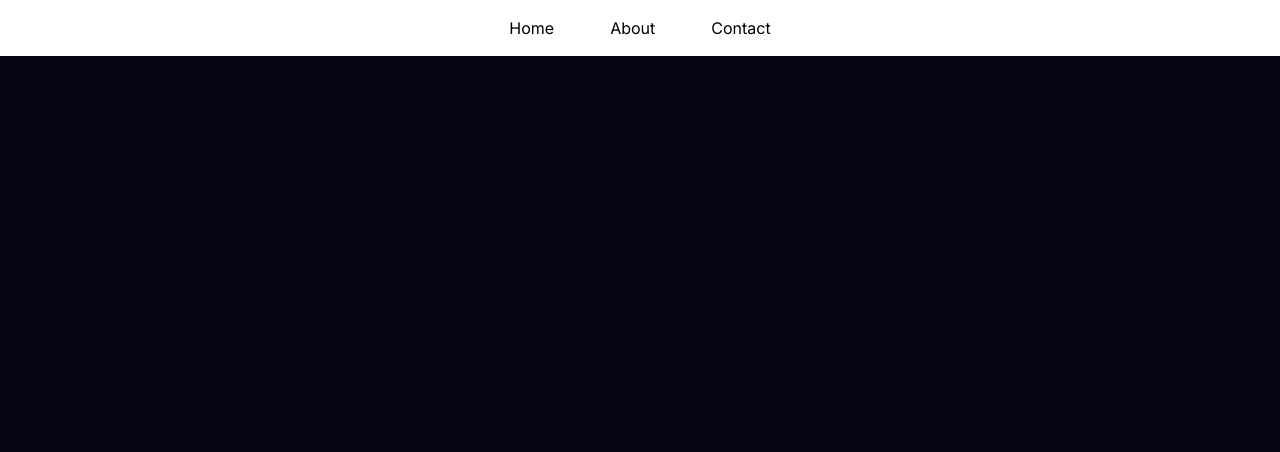
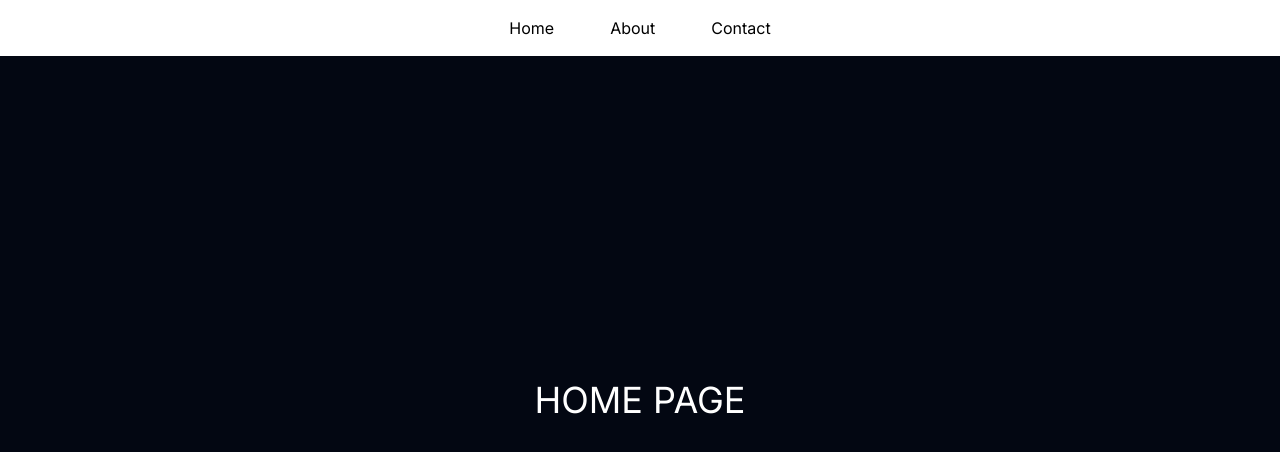
Before and after one commit to Joshardals/datablaze, a Next.js app: page / in a window 1280 px wide. Shown: the top 452 px of the page. Built offline with nearby package versions, Linux system fonts and the light colour scheme.

Commit message:
initial commit

```diff
--- a/app/globals.css
+++ b/app/globals.css
@@ -51,7 +51,8 @@
   .fadeOut {
     animation: fadeOut;
     animation-timing-function: cubic-bezier(-0.9, -0.9, 0.1, 0.1);
-    animation-duration: 1s;
+    animation-duration: 0.5s;
     animation-fill-mode: forwards;
+    animation-delay: 1s;
   }
 }
--- a/app/template.tsx
+++ b/app/template.tsx
@@ -12,13 +12,14 @@ export default function Template({ children }: { children: React.ReactNode }) {
     // });
   }, [transition]);
   return (
-    <div className="pointer-events-none" ref={transition}>
+    <div>
       {/* <div
         id="transition-element"
         className="w-screen h-screen bg-black z-100 fixed top-0 left-0"
       ></div> */}
       <div
         id="transition-element2"
+        ref={transition}
         className="w-screen h-screen bg-white pointer-events-none z-100 fixed top-0 left-0"
       ></div>
 
```
